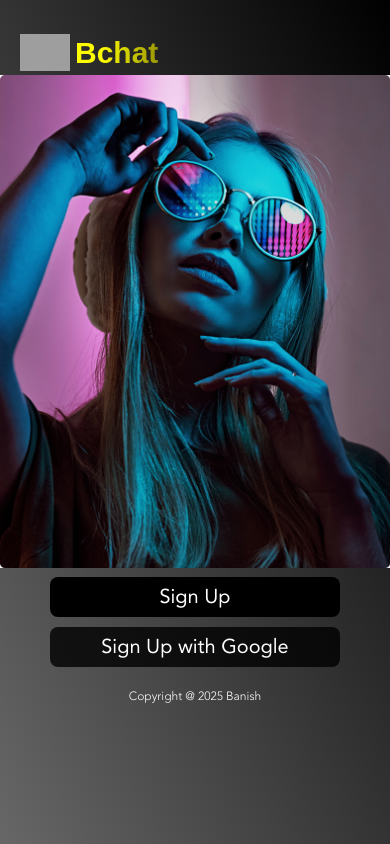
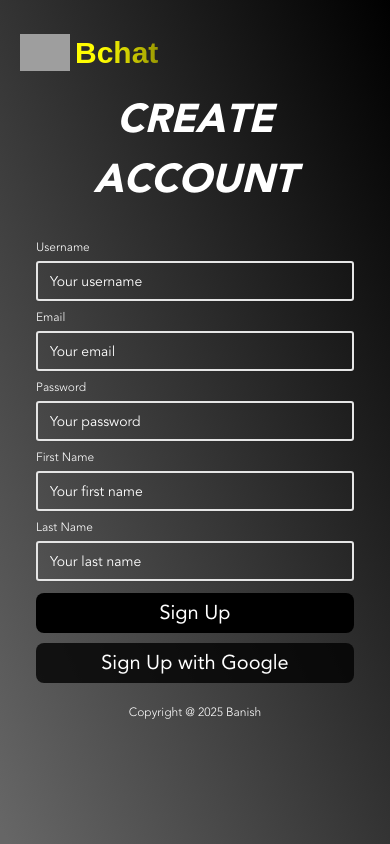
Before and after one commit to kenzWeb/social-network-front, a Next.js app: page /account/create in a window 390 px wide. Built offline with nearby package versions, Linux system fonts and the light colour scheme; grey boxes are pictures that could not be loaded; a web font is replaced by a local one.

Commit message:
create account design

```diff
--- a/src/app/globals.css
+++ b/src/app/globals.css
@@ -113,6 +113,11 @@
   --sidebar-ring: oklch(0.556 0 0);
 } */
 
+* {
+	box-sizing: border-box;
+	margin: 0;
+}
+
 @layer base {
 	* {
 		@apply border-border outline-ring/50;
--- a/src/widgets/AuthWrapper/ui/AuthWrapper.module.css
+++ b/src/widgets/AuthWrapper/ui/AuthWrapper.module.css
@@ -1,12 +1,20 @@
 .wrapper {
-	padding: 0 30px;
-	display: flex;
+	display: grid;
+	grid-template-columns: 1fr 1fr;
+	gap: 24px;
+	padding: 24px;
+	max-width: 1280px;
+	margin: 0 auto;
+	overflow: hidden;
 }
 
 .content {
-	margin: auto;
-	max-width: 400px;
+	display: flex;
+	flex-direction: column;
+	justify-content: center;
+	max-width: 560px;
 	width: 100%;
+	margin: 0;
 }
 
 .heading {
@@ -27,10 +35,27 @@
 }
 
 .image {
-	position: absolute;
-	right: 0;
+	position: relative;
+	border-radius: 16px;
+	overflow: hidden;
+	height: 100%;
 }
 
 .img {
+	object-fit: cover;
+	object-position: 60% 20%;
+}
 
+@media (max-width: 1024px) {
+	.wrapper {
+		grid-template-columns: 1fr;
+		padding: 16px;
+		gap: 16px;
+	}
+	.image {
+		display: none;
+	}
+	.content {
+		max-width: 420px;
+	}
 }
--- a/src/widgets/AuthWrapper/ui/AuthWrapper.tsx
+++ b/src/widgets/AuthWrapper/ui/AuthWrapper.tsx
@@ -16,9 +16,9 @@ export function AuthWrapper({children, heading}: AuthWrapperProps) {
 				<Image
 					className={styles.img}
 					src='/images/register-page.jpg'
-					alt='People collaborating'
-					width={700}
-					height={500}
+					alt='Promotional model with neon glasses'
+					fill
+					priority
 				/>
 			</div>
 		</section>
```
